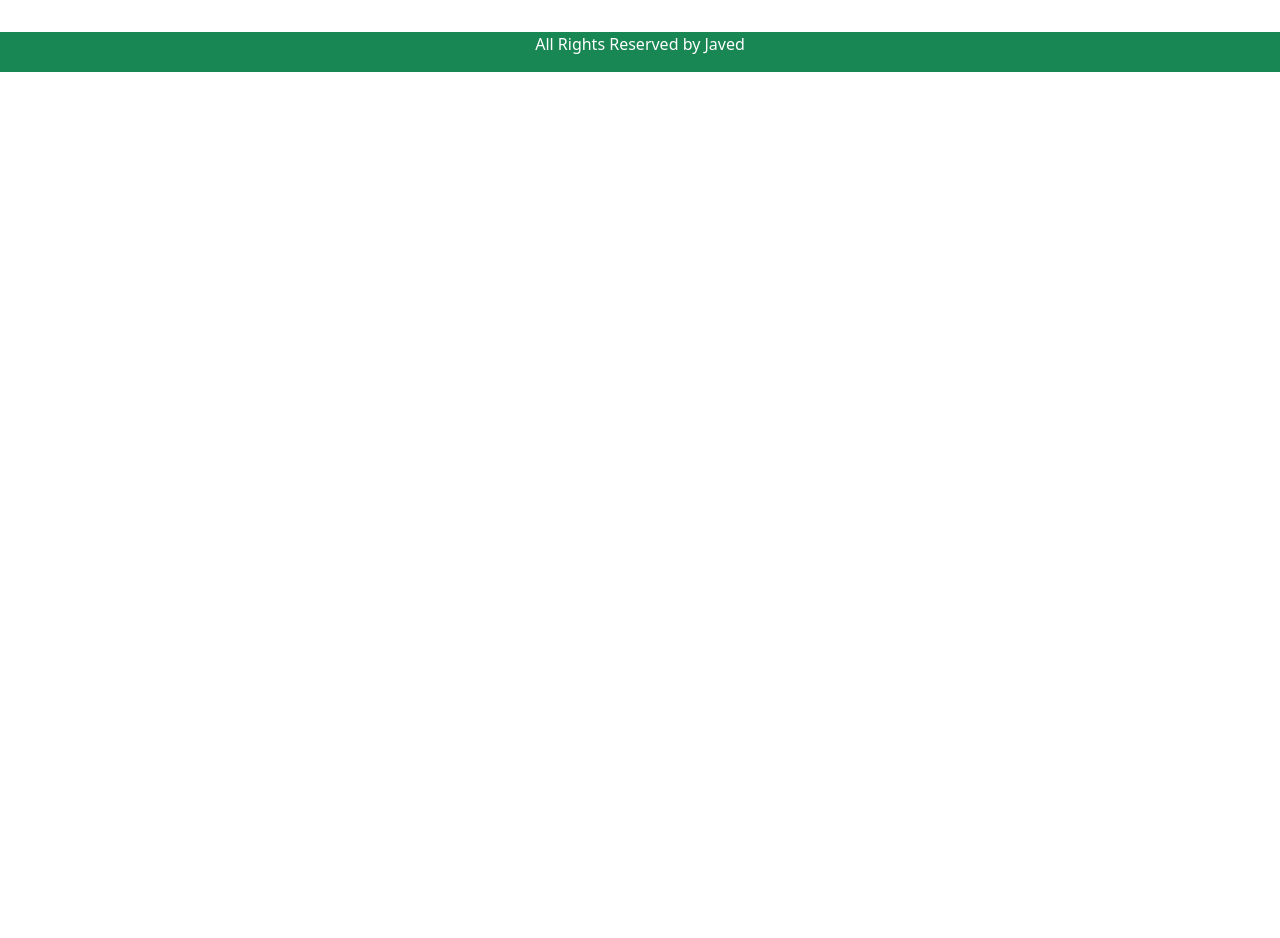
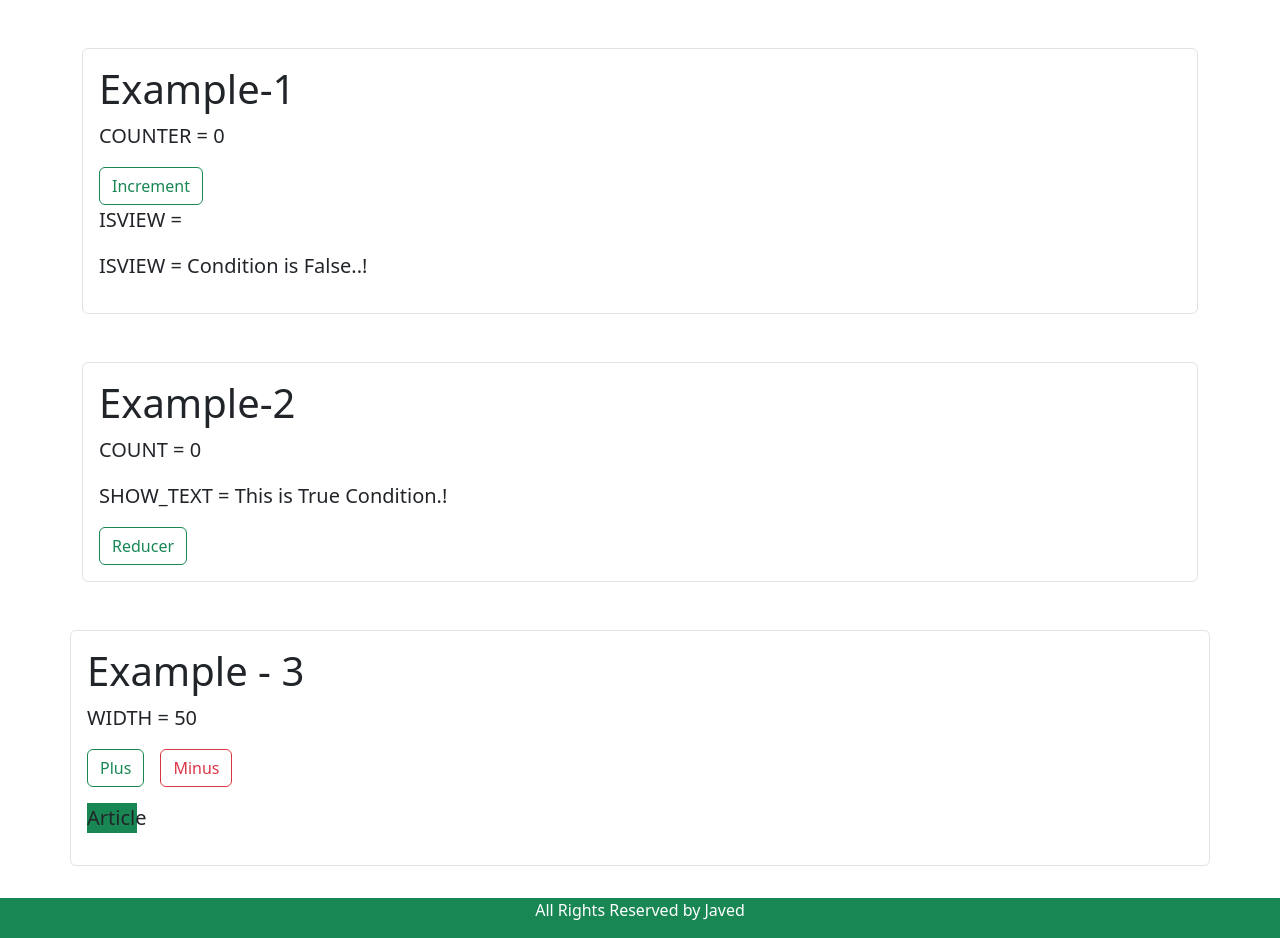
Before and after one commit to javedalihosamani/REACT-HOOKS, a React (Create React App) app: page /ex2 in a window 1280 px wide. Shown: the part 245-1183 px from the top of the page. Before the commit the page ends 800 px from the top, so only its background shows below. Built offline with nearby package versions, Linux system fonts and the light colour scheme.

Commit message:
useReducer Hook Example is completed

```diff
--- a/src/App.js
+++ b/src/App.js
@@ -3,6 +3,7 @@ import Ex1 from "./components/Ex1";
 import Header from "./layout/Header";
 import Footer from "./layout/Footer";
 import Ex2 from "./components/Ex2";
+import Ex3 from "./components/Ex3";
 
 function App() {
   return (
@@ -12,6 +13,7 @@ function App() {
         <Route path={`/`} element={<Ex1 />} />
         <Route path={`/ex1`} element={<Ex1 />} />
         <Route path={`/ex2`} element={<Ex2 />} />
+        <Route path={`/ex3`} element={<Ex3 />} />
       </Routes>
       <Footer />
     </BrowserRouter>
--- a/src/components/Ex2.jsx
+++ b/src/components/Ex2.jsx
@@ -1,4 +1,38 @@
-import React from 'react'
+import React, { Fragment, useReducer, useState } from 'react'
+
+// Example-2
+const reducer = (state, action) => {
+    switch (action.type) {
+        case 'INCREMENT':
+            /* return {count: state.count+1, showText : state.showText } */
+            return {...state, count: state.count + 1};
+        case 'TOGGLE_TEXT':
+            /* return{count:state.count, showText: !state.showText}; */
+            return {...state, showText:!state.showText};
+        default:
+            throw new Error(`Invalid action type: ${action.type}`);
+    }
+}
+
+// Example-3
+//Initial State
+const initialState = {width:50};
+
+// Reduce action and state Logic
+const reduce = (states, action) => {
+    try {
+        switch (action) {
+            case 'plus':
+                return {width : states.width + 10}
+            case 'minus':
+                 return {width : Math.max(states.width - 10)}
+            default:
+                throw new Error("Sorry, Not a valid action..");
+        }
+    } catch (error) {
+        console.log(error.message);
+    }
+}
 
 const Ex2 = () => {
     /* const [state,dispatcher] = useReducer(reducer,initialstate or InitialValue)
@@ -8,7 +42,23 @@ const Ex2 = () => {
                 2) Helps to passing an action constants through dispatcher
     reducer = 1) Is a function, is used for handle the actions.
                 2) Action is used for to determine what kind of action try to take */
+
+    // Example-1
+    const [counter, setCounter] = useState(0);
+    const [isView, setIsView] = useState(false);
+    const increment = () => {
+        setCounter(counter + 1);
+        setIsView(!isView);
+    }
+
+    // Example-2
+    const [state, dispatcher] =  useReducer(reducer, {count:0, showText:true});
+
+    // Example-3
+    const [states, dispatch] = useReducer(reduce, initialState);
+
   return (
+    <Fragment>
         <div className="container my-3">
             <div className="row">
                 <div className="col text-center">
@@ -20,6 +70,52 @@ const Ex2 = () => {
                 </div>
             </div>
         </div>
+        <div className="container my-3">
+            <div className="row">
+                <div className="col">
+                    <div className="lead p-3 border rounded my-3">
+                        <h1>Example-1</h1>
+                        <p><b>COUNTER = </b>{counter}</p>
+                        <button className="btn btn-outline-success" onClick={increment}>Increment</button>
+                        <p><b>ISVIEW = </b>{isView && <b>Condition is true..!</b>}</p>
+                        <p><b>ISVIEW = </b>{isView ? "Condition is True..!" : "Condition is False..!"}</p>
+                    </div>
+                </div>
+            </div>
+        </div>
+        <div className="container my-3">
+            <div className="row">
+                <div className="col">
+                    <div className="lead p-3 border rounded my-3">
+                        <h1>Example-2</h1>
+                        <p><b>COUNT = </b>{state.count}</p>
+                        <p><b>SHOW_TEXT = </b>{state.showText && "This is True Condition.!"}</p>
+                        <button
+                        type='button'
+                        className='btn btn-outline-success'
+                        onClick={()=>{
+                            dispatcher({type :'INCREMENT'});
+                            dispatcher({type :'TOGGLE_TEXT'});
+                            }
+                        }>
+                        Reducer
+                        </button>
+                    </div>
+                </div>
+            </div>
+        </div>
+        <div className="container my-3">
+            <div className="row">
+                <div className="lead p-3 border rounded my-3">
+                    <h1>Example - 3</h1>
+                    <p><b>WIDTH = </b>{states.width}</p>
+                    <button className='btn btn-outline-success' onClick={()=>dispatch('plus')}>Plus</button>
+                    <button className='btn btn-outline-danger mx-3' onClick={()=>dispatch('minus')}>Minus</button>
+                    <article className="bg-success my-3" style={{width:states.width}}>Article</article>
+                </div>
+            </div>
+        </div>
+    </Fragment>
   )
 }
 
--- /dev/null
+++ b/src/components/Ex3.jsx
@@ -0,0 +1,47 @@
+import React, { Fragment, useEffect, useState } from 'react'
+
+const url = 'https://jsonplaceholder.typicode.com';
+/*
+    1. Mount
+      useEffect(() => {},[])
+
+    2. Update
+      useEffect(() => {},[dependency])
+
+    3. UnMount
+     useEffect(() => {
+          return () => {}
+      },[])
+*/
+
+const Ex3 = () => {
+
+    // Server Data State
+    const [posts, setPosts] = useState([]);
+
+    const getPosts = async () => {
+        await fetch(`${url}/posts`)
+         .then(response => response.json())
+         .then(data => setPosts(data))
+         .catch(err => console.error('Error:', err));
+    }
+    useEffect(() => {
+        getPosts();
+    }, []);
+
+  return (
+    <Fragment>
+        <div className="container my-5">
+            <div className="row">
+                <div className="col text-center">
+                    <h5 className="display-3 ">useEffect Hook</h5>
+                    <p className="text-secondary">useEffect is a tool that lets us interact with the outside world but not affect the rendering or performance of the component that it's in.</p>
+                    <p className="text-secondary">THAT GETS TRIGGER FOR componentDidMount, componentDidUpdate and componentWillUnmount lifecycle.</p>
+                </div>
+            </div>
+        </div>
+    </Fragment>
+  )
+}
+
+export default Ex3
```
Lines whose indentation alone changed are shown as unchanged.
